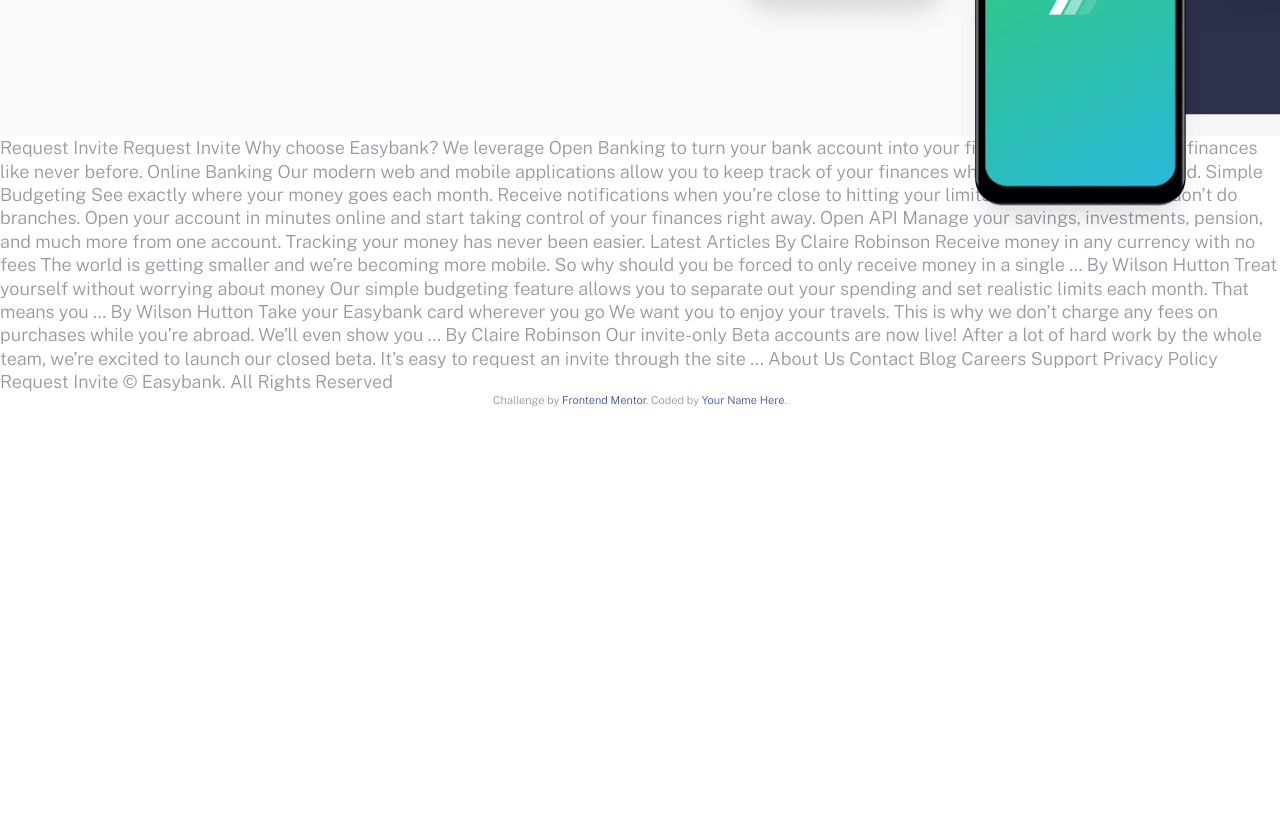
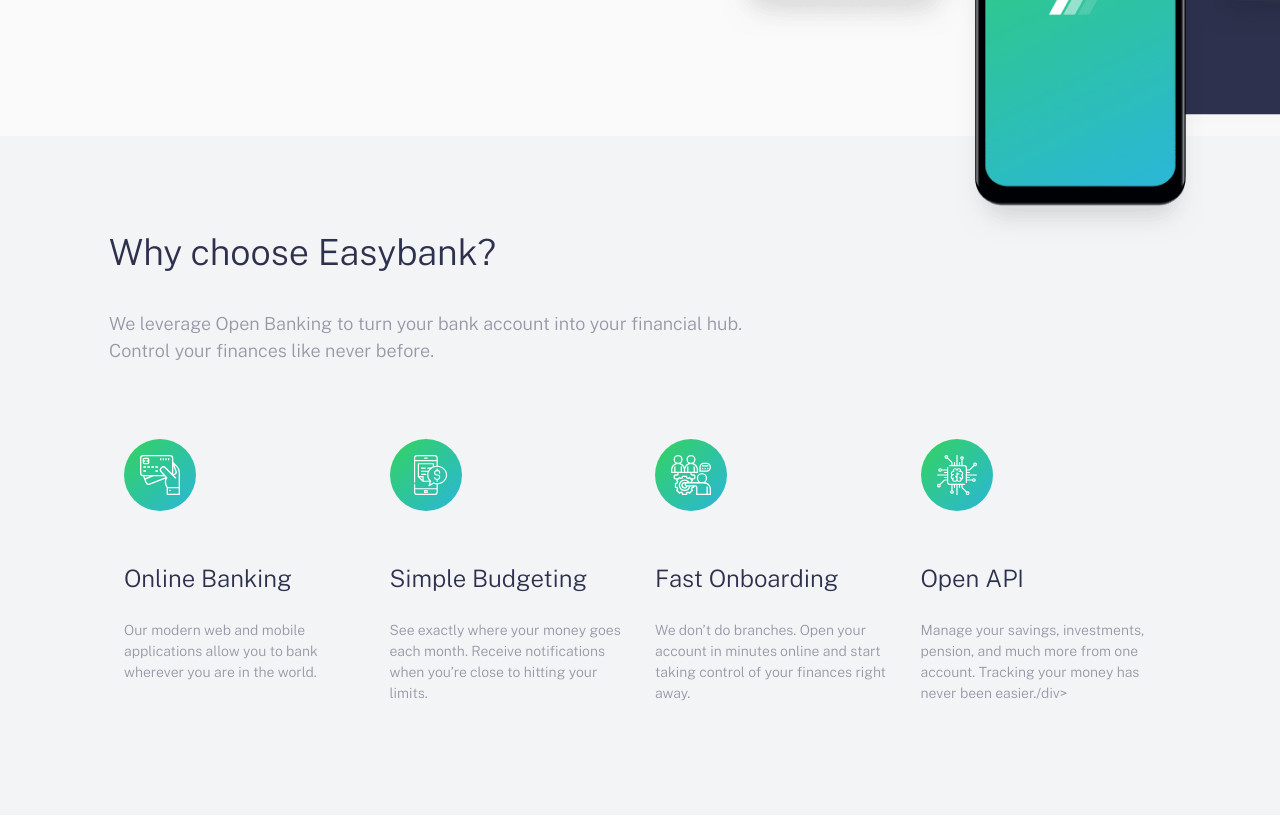
Before and after one commit to tchbell/landing_page, a plain HTML site: page index.html in a window 1280 px wide. Shown: the part 600-1418 px from the top of the page. Drawn offline with nearby package versions, Linux system fonts and the light colour scheme; files whose address does not match are found by name.

Commit message:
added feature block

```diff
--- /dev/null
+++ b/app/scss/_features.scss
@@ -0,0 +1,62 @@
+.feature {
+    background-color: $lightGrayishBlue;
+    text-align: center;
+
+    @include breakpoint-up(medium) {
+        text-align: left;
+    }
+
+    &__intro {
+        margin-bottom: 3.75rem;
+
+        @include breakpoint-up(large) {
+            width: 60%;
+        }
+    }
+
+    &__grid {
+        @include breakpoint-up(medium) {
+            display: flex;
+            flex-wrap: wrap;
+        }
+    }
+
+    &__item {
+        padding: 0.9375rem;
+
+        @include breakpoint-up(medium) {
+            flex: 1 0 50%;
+        }
+
+        @include breakpoint-up(large) {
+            flex: 1;
+        }
+    }
+
+    &__icon {
+        margin-bottom: 1.875rem;
+
+        @include breakpoint-up(large) {
+            margin-bottom: 2.75rem;
+        }
+    }
+
+    &__title {
+        font-size: 1.25rem;
+        font: weight 300;
+        line-height: 1.5;
+        color: $darkBlue;
+        margin-bottom: 1rem;
+
+        @include breakpoint-up(large) {
+            font-size: 1.5rem;
+            margin-bottom: 1.5rem;
+
+        }
+    }
+
+    &__description {
+        font-size: .875rem;
+        line-height: 1.5;
+    }
+}
--- a/app/scss/style.scss
+++ b/app/scss/style.scss
@@ -5,3 +5,4 @@
 @import 'globals';
 @import 'header';
 @import 'hero';
+@import 'features';
--- a/index.html
+++ b/index.html
@@ -73,37 +73,64 @@
       </div>
     </div>
   </section>
+  <section class="feature ">
+    <div class="feature__content container container--pall">
+      <div class="feature__intro">
+        <h2>Why choose Easybank?</h2>
+        <p>
+          We leverage Open Banking to turn your bank account into your financial hub. Control
+          your finances like never before.
+        </p>
+      </div>
+      <div class="feature__grid">
+        <div class="feature__item">
+          <div class="feature__icon">
+            <img src="./images/icon-online.svg" alt="">
+          </div>
+          <div class="feature__title"> Online Banking</div>
+          <div class="feature__description"> Our modern web and mobile applications allow you to bank wherever you are
+            in
+            the world.</div>
+        </div>
+        <div class="feature__item">
+          <div class="feature__icon">
+            <img src="./images/icon-budgeting.svg" alt="">
+          </div>
+          <div class="feature__title"> Simple Budgeting</div>
+          <div class="feature__description">
+            See exactly where your money goes each month. Receive notifications when you’re
+            close to hitting your limits.</div>
+        </div>
+        <div class="feature__item">
+          <div class="feature__icon">
+            <img src="./images/icon-onboarding.svg" alt="">
+          </div>
+          <div class="feature__title"> Fast Onboarding</div>
+          <div class="feature__description">
+            We don’t do branches. Open your account in minutes online and start taking control
+            of your finances right away.</div>
+        </div>
+        <div class="feature__item">
+          <div class="feature__icon">
+            <img src="./images/icon-api.svg" alt="">
+          </div>
+          <div class="feature__title"> Open API</div>
+          <div class="feature__description"> Manage your savings, investments, pension, and much more from one account.
+            Tracking
+            your money has never been easier./div>
+          </div>
+        </div>
+      </div>
 
-  Request Invite
+  </section>
 
 
 
 
 
-  Request Invite
 
 
 
-  Why choose Easybank?
-
-  We leverage Open Banking to turn your bank account into your financial hub. Control
-  your finances like never before.
-
-  Online Banking
-  Our modern web and mobile applications allow you to keep track of your finances
-  wherever you are in the world.
-
-  Simple Budgeting
-  See exactly where your money goes each month. Receive notifications when you’re
-  close to hitting your limits.
-
-  Fast Onboarding
-  We don’t do branches. Open your account in minutes online and start taking control
-  of your finances right away.
-
-  Open API
-  Manage your savings, investments, pension, and much more from one account. Tracking
-  your money has never been easier.
 
 
 
```
Also changed, not shown: dist/css/style.min.css.
